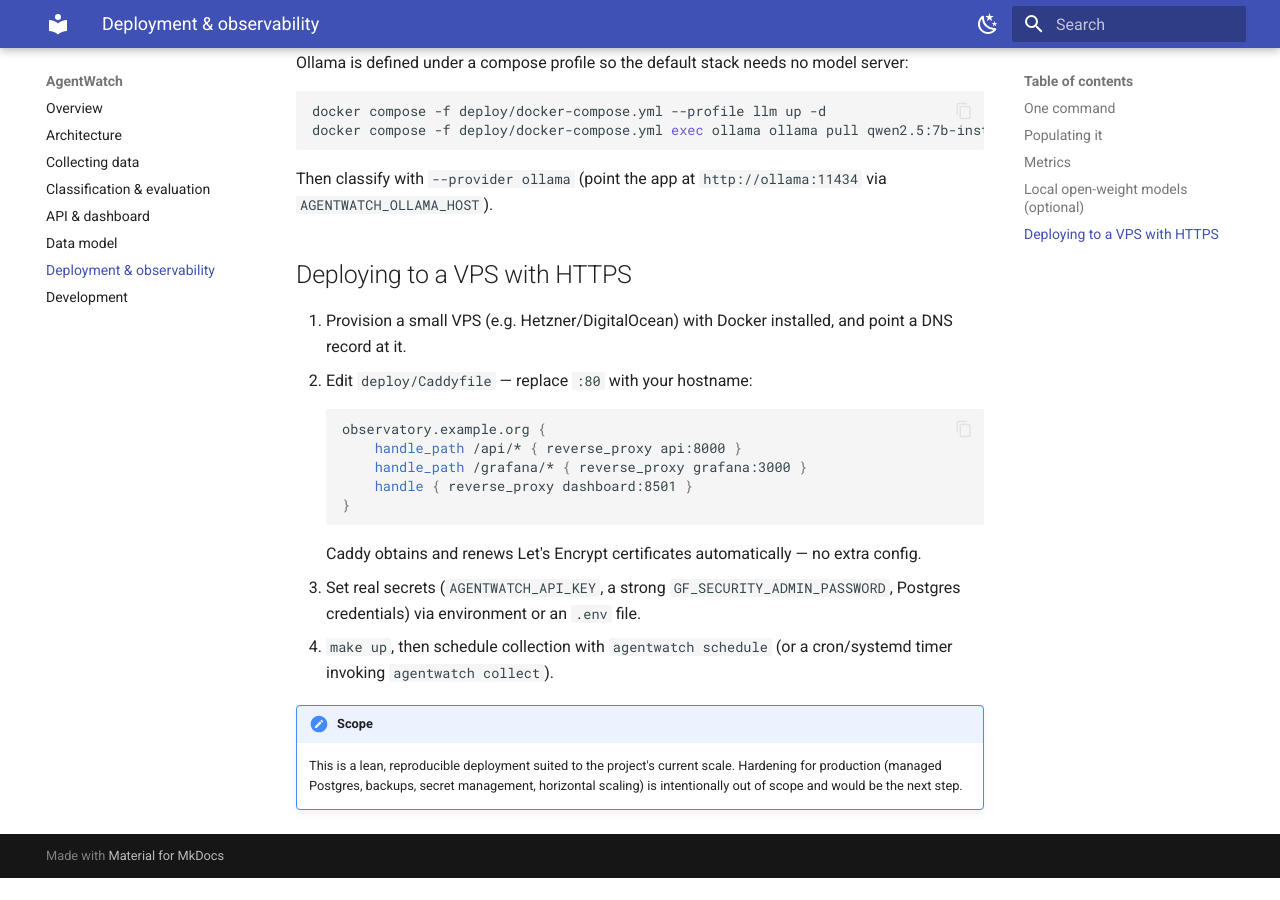
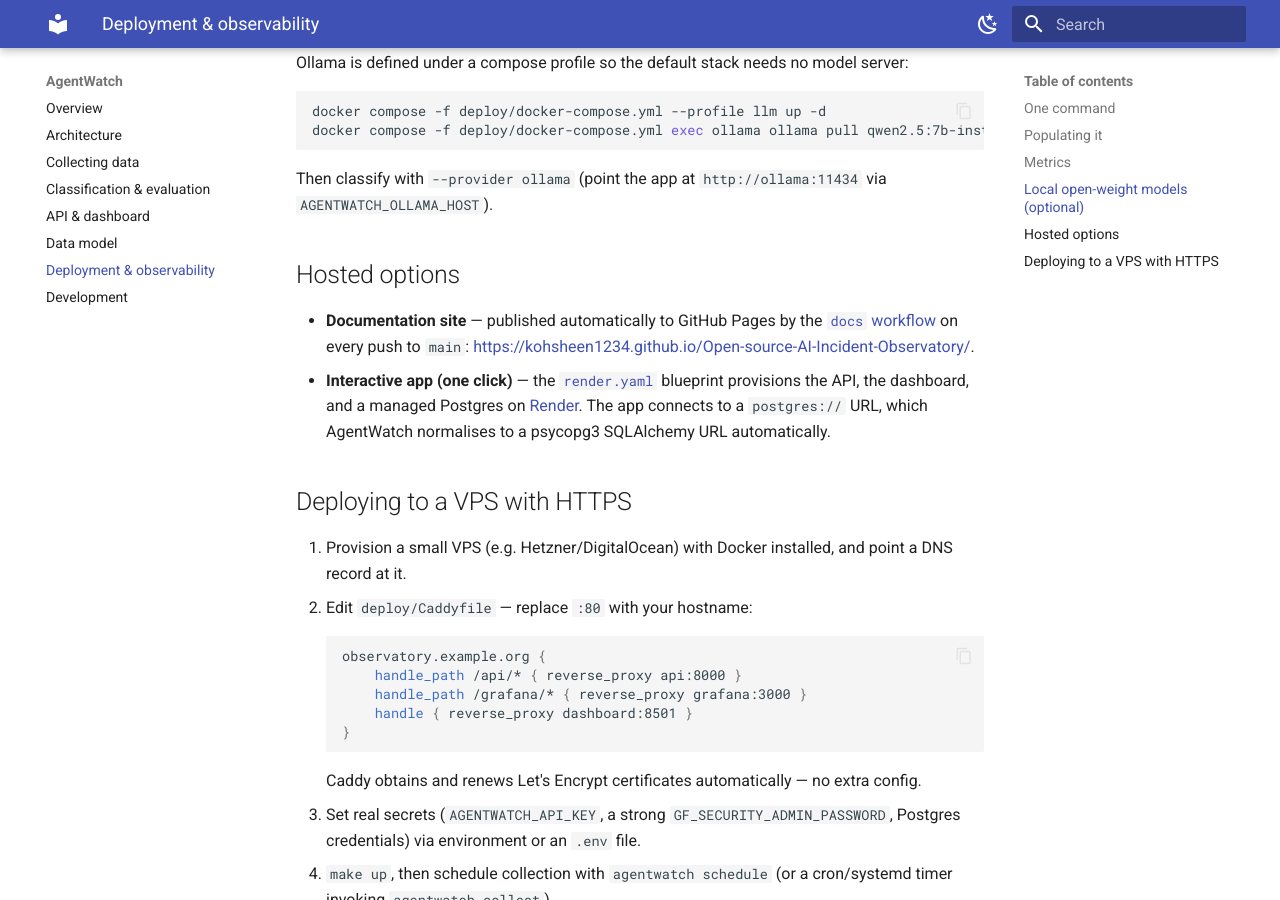
Before and after one commit to kohsheen1234/Open-source-AI-Incident-Observatory, an MkDocs documentation site: the page built from docs/deployment.md, in a window 1280 px wide and 900 px high, scrolled down 1564 px. Built offline with MkDocs 1.6.1 and Material for MkDocs 9.7.7, drawn with Linux system fonts in a browser that asks for light colours; before the commit the page ends 2442 px from its top, so only the background shows below that.

Commit message:
ci: add CI + Pages docs workflows, Render blueprint, and DB URL normalization

```diff
--- a/docs/deployment.md
+++ b/docs/deployment.md
@@ -62,6 +62,17 @@ docker compose -f deploy/docker-compose.yml exec ollama ollama pull qwen2.5:7b-i
 Then classify with `--provider ollama` (point the app at `http://ollama:11434` via
 `AGENTWATCH_OLLAMA_HOST`).
 
+## Hosted options
+
+- **Documentation site** — published automatically to GitHub Pages by the
+  [`docs` workflow](https://github.com/kohsheen1234/Open-source-AI-Incident-Observatory/actions/workflows/docs.yml)
+  on every push to `main`:
+  <https://kohsheen1234.github.io/Open-source-AI-Incident-Observatory/>.
+- **Interactive app (one click)** — the [`render.yaml`](https://github.com/kohsheen1234/Open-source-AI-Incident-Observatory/blob/main/render.yaml)
+  blueprint provisions the API, the dashboard, and a managed Postgres on
+  [Render](https://render.com). The app connects to a `postgres://` URL, which
+  AgentWatch normalises to a psycopg3 SQLAlchemy URL automatically.
+
 ## Deploying to a VPS with HTTPS
 
 1. Provision a small VPS (e.g. Hetzner/DigitalOcean) with Docker installed, and point
--- a/mkdocs.yml
+++ b/mkdocs.yml
@@ -1,5 +1,6 @@
 site_name: AgentWatch
 site_description: An open-source observatory for public reports of AI-agent incidents.
+site_url: https://kohsheen1234.github.io/Open-source-AI-Incident-Observatory/
 theme:
   name: material
   palette:
```
Also changed, not shown: README.md (+25 -0 lines), render.yaml (added, +35 -0 lines), 4 other files.
